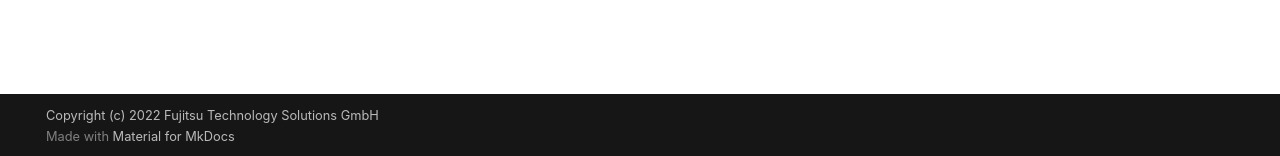
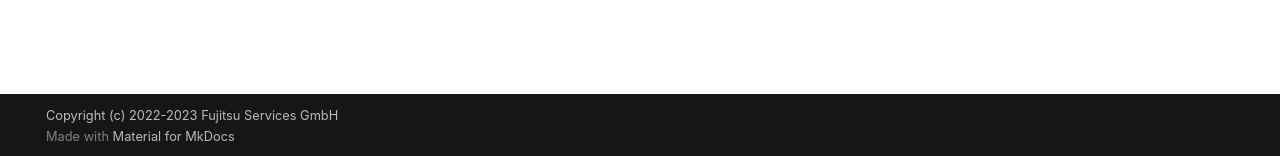
Before and after one commit to fujitsu-dsps/secdocs, an MkDocs documentation site: the page built from docs-src/index.md, in a window 1280 px wide. Shown: the part 741-897 px from the top of the page. Built offline with MkDocs 1.6.1 and Material for MkDocs 9.7.7, drawn with Linux system fonts in a browser that asks for light colours; comment, search, counter and statistics services are not loaded.

Commit message:
adapt copyright

```diff
--- a/mkdocs.yml
+++ b/mkdocs.yml
@@ -33,7 +33,7 @@ site_dir: docs
 use_directory_urls: true
 strict: true
 
-copyright: Copyright (c) 2022 <a href="https://fujitsu.com/de">Fujitsu Technology Solutions GmbH</a>
+copyright: Copyright (c) 2022-2023 <a href="https://fujitsu.com/de">Fujitsu Services GmbH</a>
 
 markdown_extensions:
     - pymdownx.highlight:
```
